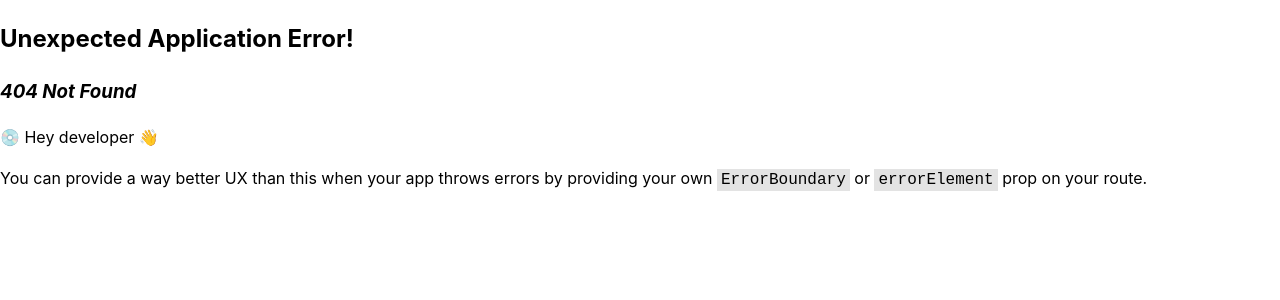
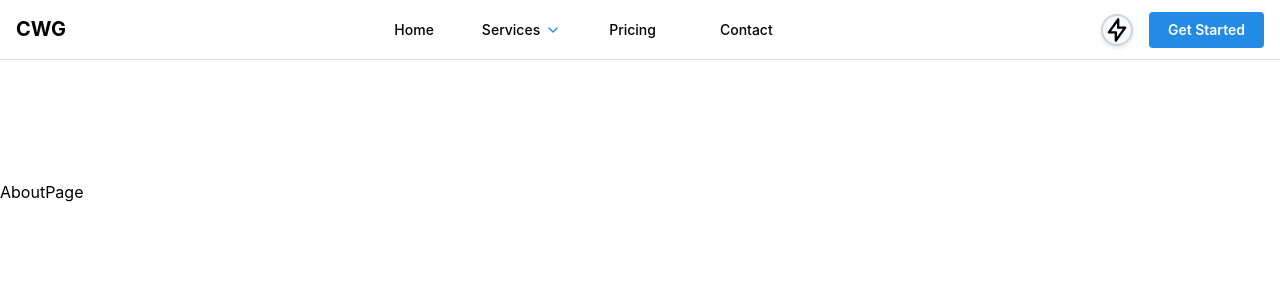
Before and after one commit to garretdgrant/cwg, a React (Vite) app: page /about in a window 1280 px wide. Before the commit this address had no page. Shown: the top 300 px of the page. Built offline with nearby package versions, Linux system fonts and the light colour scheme.

Commit message:
feat: update navbar and set dark default

```diff
--- a/src/App.tsx
+++ b/src/App.tsx
@@ -1,13 +1,16 @@
 import '@mantine/core/styles.css';
 
-import { MantineProvider } from '@mantine/core';
+import { ColorSchemeScript, MantineProvider } from '@mantine/core';
 import { Router } from './Router';
 import { theme } from './theme';
 
 export default function App() {
   return (
-    <MantineProvider theme={theme}>
-      <Router />
-    </MantineProvider>
+    <>
+      <ColorSchemeScript defaultColorScheme="dark" />
+      <MantineProvider theme={theme}>
+        <Router />
+      </MantineProvider>
+    </>
   );
 }
--- a/src/components/ColorSchemeToggle/ColorSchemeToggle.tsx
+++ b/src/components/ColorSchemeToggle/ColorSchemeToggle.tsx
@@ -1,4 +1,4 @@
-import { IconBolt, IconBoltOff, IconBorderRadius } from '@tabler/icons-react';
+import { IconBolt, IconBoltOff } from '@tabler/icons-react';
 import { useMantineColorScheme } from '@mantine/core';
 import styles from './ColorSchemeToggle.module.css';
 
--- a/src/components/HeaderMegaMenu.tsx/HeaderMegaMenu.module.css
+++ b/src/components/HeaderMegaMenu.tsx/HeaderMegaMenu.module.css
@@ -23,6 +23,7 @@
 
   @mixin hover {
     background-color: light-dark(var(--mantine-color-gray-0), var(--mantine-color-dark-6));
+    cursor: pointer;
   }
 }
 
--- a/src/components/HeaderMegaMenu.tsx/HeaderMegaMenu.tsx
+++ b/src/components/HeaderMegaMenu.tsx/HeaderMegaMenu.tsx
@@ -1,12 +1,5 @@
-import {
-  IconBook,
-  IconChartPie3,
-  IconChevronDown,
-  IconCode,
-  IconCoin,
-  IconFingerprint,
-  IconNotification,
-} from '@tabler/icons-react';
+import { IconApps, IconBook, IconChevronDown, IconCode, IconCoin } from '@tabler/icons-react';
+import { NavLink, To, useNavigate } from 'react-router-dom';
 import {
   Anchor,
   Box,
@@ -29,61 +22,60 @@ import { useDisclosure } from '@mantine/hooks';
 import { ColorSchemeToggle } from '../ColorSchemeToggle/ColorSchemeToggle';
 import classes from './HeaderMegaMenu.module.css';
 
-const mockdata = [
+const servicesData = [
   {
     icon: IconCode,
-    title: 'Open source',
-    description: 'This Pokémon’s cry is very loud and distracting',
+    title: 'Web Design',
+    description: `Beautiful, user-friendly websites tailored to your brand and goals.`,
+    to: 'web-design',
   },
   {
-    icon: IconCoin,
-    title: 'Free for everyone',
-    description: 'The fluid of Smeargle’s tail secretions changes',
+    icon: IconApps,
+    title: 'Full Web Applications',
+    description: `Custom web apps built for performance, scalability, and your business needs.`,
+    to: 'web-app',
   },
   {
     icon: IconBook,
-    title: 'Documentation',
-    description: 'Yanma is capable of seeing 360 degrees without',
-  },
-  {
-    icon: IconFingerprint,
-    title: 'Security',
-    description: 'The shell’s rounded shape and the grooves on its.',
-  },
-  {
-    icon: IconChartPie3,
-    title: 'Analytics',
-    description: 'This Pokémon uses its flying ability to quickly chase',
-  },
-  {
-    icon: IconNotification,
-    title: 'Notifications',
-    description: 'Combusken battles with the intensely hot flames it spews',
+    title: 'Seo',
+    description: `Boost your visibility and rankings with proven SEO strategies.`,
+    to: 'seo',
   },
 ];
+
+const navLinkStyleReset = {
+  textDecoration: 'none',
+  color: 'inherit',
+};
 
 export function HeaderMegaMenu() {
   const [drawerOpened, { toggle: toggleDrawer, close: closeDrawer }] = useDisclosure(false);
   const [linksOpened, { toggle: toggleLinks }] = useDisclosure(false);
   const theme = useMantineTheme();
+  const navigate = useNavigate();
 
-  const links = mockdata.map((item) => (
+  const links = servicesData.map((item) => (
     <UnstyledButton className={classes.subLink} key={item.title}>
       <Group wrap="nowrap" align="flex-start">
         <ThemeIcon size={34} variant="default" radius="md">
           <item.icon size={22} color={theme.colors.blue[6]} />
         </ThemeIcon>
-        <div>
+        <NavLink onClick={closeDrawer} style={navLinkStyleReset} to={item.to}>
           <Text size="sm" fw={500}>
             {item.title}
           </Text>
           <Text size="xs" c="dimmed">
             {item.description}
           </Text>
-        </div>
+        </NavLink>
       </Group>
     </UnstyledButton>
   ));
+
+  const drawerClick = (path: To) => {
+    navigate(path);
+    closeDrawer();
+  };
 
   return (
     <Box pb={120}>
@@ -94,25 +86,25 @@ export function HeaderMegaMenu() {
           </Text>
 
           <Group h="100%" gap={0} visibleFrom="sm">
-            <a href="#" className={classes.link}>
-              Home
-            </a>
+            <NavLink style={navLinkStyleReset} to={'/'} className={classes.link}>
+              <Text className={classes.link}>Home</Text>
+            </NavLink>
             <HoverCard width={600} position="bottom" radius="md" shadow="md" withinPortal>
               <HoverCard.Target>
-                <a href="#" className={classes.link}>
+                <NavLink to={'/services'} className={classes.link}>
                   <Center inline>
                     <Box component="span" mr={5}>
-                      Features
+                      Services
                     </Box>
                     <IconChevronDown size={16} color={theme.colors.blue[6]} />
                   </Center>
-                </a>
+                </NavLink>
               </HoverCard.Target>
 
               <HoverCard.Dropdown style={{ overflow: 'hidden' }}>
                 <Group justify="space-between" px="md">
-                  <Text fw={500}>Features</Text>
-                  <Anchor href="#" fz="xs">
+                  <Text fw={500}>Services</Text>
+                  <Anchor onClick={() => navigate('/services')} fz="xs">
                     View all
                   </Anchor>
                 </Group>
@@ -130,20 +122,23 @@ export function HeaderMegaMenu() {
                         Get started
                       </Text>
                       <Text size="xs" c="dimmed">
-                        Their food sources have decreased, and their numbers
+                        Partner with us to build innovative solutions that bring your vision to
+                        life.
                       </Text>
                     </div>
-                    <Button variant="default">Get started</Button>
+                    <Button onClick={() => navigate('/contact')} variant="default">
+                      Get started
+                    </Button>
                   </Group>
                 </div>
               </HoverCard.Dropdown>
             </HoverCard>
-            <a href="#" className={classes.link}>
-              Learn
-            </a>
-            <a href="#" className={classes.link}>
-              Academy
-            </a>
+            <NavLink style={navLinkStyleReset} to={'/pricing'} className={classes.link}>
+              <Text className={classes.link}>Pricing</Text>
+            </NavLink>
+            <NavLink style={navLinkStyleReset} to={'/'} className={classes.link}>
+              <Text className={classes.link}>Contact</Text>
+            </NavLink>
           </Group>
 
           <Group visibleFrom="sm">
@@ -155,7 +150,6 @@ export function HeaderMegaMenu() {
             <ColorSchemeToggle />
             <Burger opened={drawerOpened} onClick={toggleDrawer} hiddenFrom="sm" />
           </Group>
-
         </Group>
       </header>
 
@@ -171,30 +165,29 @@ export function HeaderMegaMenu() {
         <ScrollArea h="calc(100vh - 80px" mx="-md">
           <Divider my="sm" />
 
-          <a href="#" className={classes.link}>
+          <a onClick={() => drawerClick('/')} className={classes.link}>
             Home
           </a>
           <UnstyledButton className={classes.link} onClick={toggleLinks}>
             <Center inline>
               <Box component="span" mr={5}>
-                Features
+                Services
               </Box>
               <IconChevronDown size={16} color={theme.colors.blue[6]} />
             </Center>
           </UnstyledButton>
           <Collapse in={linksOpened}>{links}</Collapse>
-          <a href="#" className={classes.link}>
-            Learn
+          <a onClick={() => drawerClick('/pricing')} className={classes.link}>
+            Pricing
           </a>
-          <a href="#" className={classes.link}>
-            Academy
+          <a onClick={() => drawerClick('/contact')} className={classes.link}>
+            Contact
           </a>
 
           <Divider my="sm" />
 
           <Group justify="center" grow pb="xl" px="md">
-            <Button variant="default">Log in</Button>
-            <Button>Sign up</Button>
+            <Button onClick={() => drawerClick('/contact')}>Get Started</Button>
           </Group>
         </ScrollArea>
       </Drawer>
--- /dev/null
+++ b/src/components/HeaderMegaMenu.tsx/Layout.tsx
@@ -0,0 +1,13 @@
+import { Outlet } from 'react-router-dom';
+import { HeaderMegaMenu } from './HeaderMegaMenu';
+
+function HeaderLayout() {
+  return (
+    <>
+      <HeaderMegaMenu />
+      <Outlet />
+    </>
+  );
+}
+
+export default HeaderLayout;
--- a/src/components/NotFoundImage/NotFoundImage.tsx
+++ b/src/components/NotFoundImage/NotFoundImage.tsx
@@ -6,7 +6,7 @@ export function NotFoundImage() {
   return (
     <Container className={classes.root}>
       <SimpleGrid spacing={{ base: 40, sm: 80 }} cols={{ base: 1, sm: 2 }}>
-        <Image src={image.src} className={classes.mobileImage} />
+        <Image src={image} className={classes.mobileImage} />
         <div>
           <Title className={classes.title}>Something is not right...</Title>
           <Text c="dimmed" size="lg">
@@ -17,7 +17,7 @@ export function NotFoundImage() {
             Get back to home page
           </Button>
         </div>
-        <Image src={image.src} className={classes.desktopImage} />
+        <Image src={image} className={classes.desktopImage} />
       </SimpleGrid>
     </Container>
   );
--- /dev/null
+++ b/src/pages/AboutPage.tsx
@@ -0,0 +1,5 @@
+function AboutPage() {
+  return <div>AboutPage</div>;
+}
+
+export default AboutPage;
--- /dev/null
+++ b/src/pages/ContactPage.tsx
@@ -0,0 +1,5 @@
+function ContactPage() {
+  return <div>ContactPage</div>;
+}
+
+export default ContactPage;
--- a/src/pages/Home.page.tsx
+++ b/src/pages/Home.page.tsx
@@ -1,14 +1,13 @@
 import { HeaderMegaMenu } from '@/components/HeaderMegaMenu.tsx/HeaderMegaMenu';
 import { HeroBullets } from '@/components/HeroBullets/HeroBullets';
-import { ColorSchemeToggle } from '../components/ColorSchemeToggle/ColorSchemeToggle';
-import { Welcome } from '../components/Welcome/Welcome';
 
-export function HomePage() {
+function HomePage() {
   return (
     <>
-      <HeaderMegaMenu />
+      {/* <HeaderMegaMenu /> */}
       <HeroBullets />
-      <ColorSchemeToggle />
     </>
   );
 }
+
+export default HomePage;
--- /dev/null
+++ b/src/pages/PricingPage.tsx
@@ -0,0 +1,5 @@
+function PricingPage() {
+  return <div>PricingPage</div>;
+}
+
+export default PricingPage;
--- /dev/null
+++ b/src/pages/ServicesPage.tsx
@@ -0,0 +1,5 @@
+function ServicesPage() {
+  return <div>ServicesPage</div>;
+}
+
+export default ServicesPage;
```
Also changed, not shown: src/Router.tsx (+16 -2 lines), 1 other file (tests, documents, lock files or other folders).
